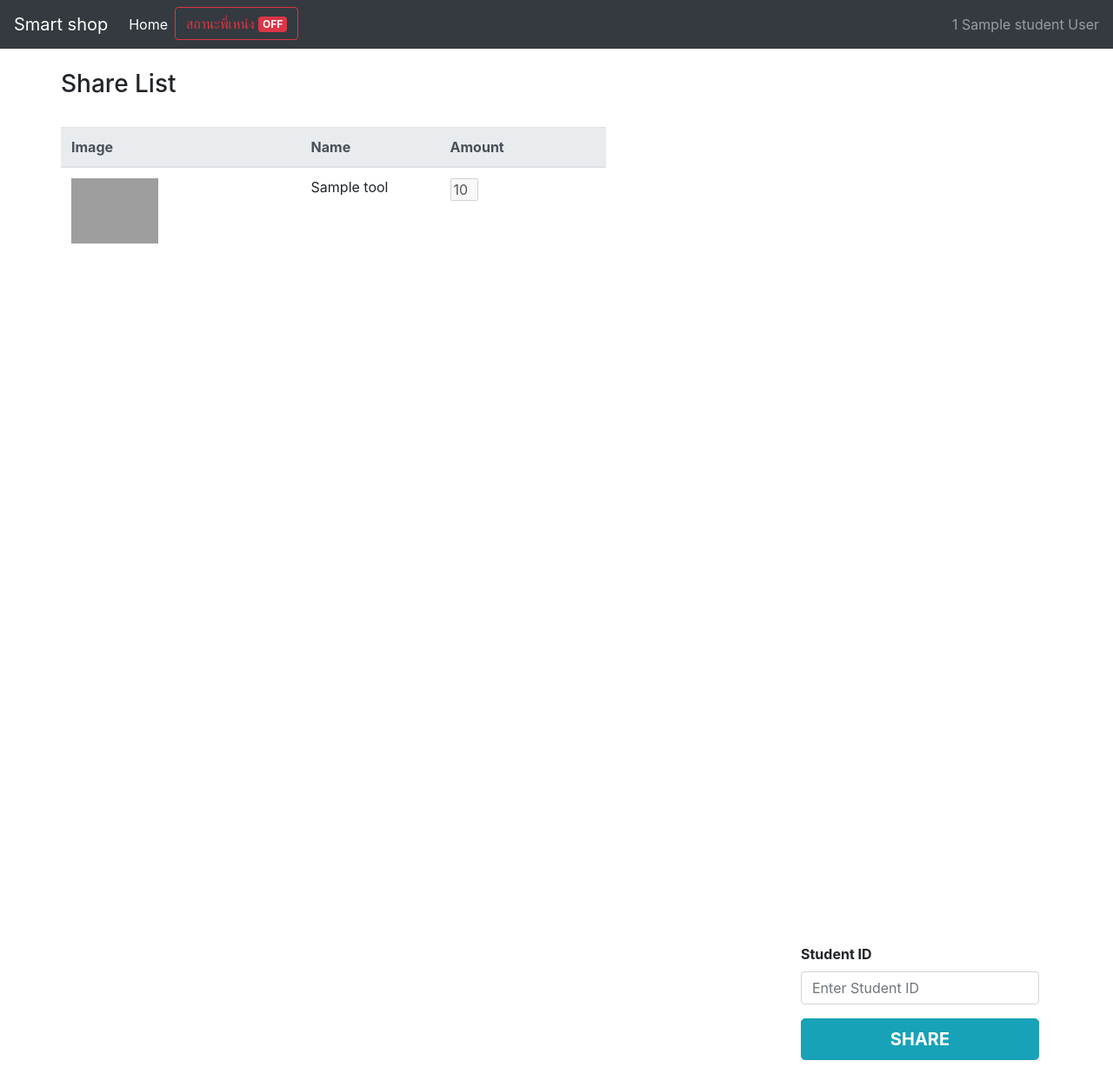
After one commit to teerameth/smart_shop, a Flask app: template templates/shareList.html in a window 1280 px wide. The commit adds this page. Shown: the whole page at 87% size. Run offline with Flask 2, Linux system fonts and the light colour scheme; the template is opened without the code that fills it: most values are stand-ins (such as "Sample title", 1, 10 or a date in 2020); some libraries are stand-ins or nearby versions; grey boxes are pictures that could not be loaded.

Commit message:
แก้share

```diff
--- a/finalProject.py
+++ b/finalProject.py
@@ -170,9 +170,12 @@ def allToolList(student_id):
 @login_required
 def shareToolList(student_id, toollist_id):
     if(current_user.is_authenticated and editor.get_student_by_id(student_id).id == current_user.id):
-        pass #code here
-        return  "{0} ใส่รหัสนักศึกษาเพื่อ Share tool list {1}".format(student_id, toollist_id)
+        student = editor.get_student_by_id(str(student_id))
+        status = content()
+        toollist = editor.get_tool_list_by_id(toollist_id)
+        return render_template('shareList.html', student = student , status=status, toollist=toollist, toollist_id = toollist_id)
     else: return redirect(url_for('logout'))
+
 
 @app.route('/user/<int:student_id>/new')
 @login_required
--- /dev/null
+++ b/templates/shareList.html
@@ -0,0 +1,137 @@
+<html>
+	<head>
+			<script src="https://ajax.googleapis.com/ajax/libs/jquery/3.1.1/jquery.min.js"></script>
+		<link rel="stylesheet" href="https://stackpath.bootstrapcdn.com/bootstrap/4.3.1/css/bootstrap.min.css" integrity="sha384-ggOyR0iXCbMQv3Xipma34MD+dH/1fQ784/j6cY/iJTQUOhcWr7x9JvoRxT2MZw1T" crossorigin="anonymous">
+		<style>
+			.zoom{
+				width: 100;
+				transition: transfrom .3s;
+			}
+			.zoom:hover{
+				-ms-transform: scale(2); /* IE 9 */
+  				-webkit-transform: scale(2); /* Safari 3-8 */
+  				transform: scale(2);
+			}
+            @media screen and (max-width: 450px) {
+                .login-form{
+                    margin-top: 10%;
+                }
+            }
+            @media screen and (min-width: 768px){
+                .main{
+                    margin-left: 42%;
+                }
+                .login-form{
+                    margin-top: 70%;
+                }
+            }
+		</style>
+	</head>
+	<body>
+		<nav class="navbar navbar-expand-lg navbar-dark bg-dark">
+			<a class="navbar-brand" href="#">Smart shop</a>
+			<button class="navbar-toggler" type="button" data-toggle="collapse" data-target="#navbarSupportedContent" aria-controls="navbarSupportedContent" aria-expanded="false" aria-label="Toggle navigation">
+				<span class="navbar-toggler-icon"></span>
+			</button>
+
+			<div class="collapse navbar-collapse" id="navbarSupportedContent">
+			  <ul class="navbar-nav mr-auto">
+				<li class="nav-item active">
+				  <a class="nav-link" href="/user/{{student.student_university_ID}}" >Home <span class="sr-only">(current)</span></a>
+				</li>
+				<li class="nav-item">
+					<button class="btn btn-outline-success my-2 my-sm-0" type="submit" id="on">
+						สถานะพี่เหน่ง <span class="badge badge-success">ON</span>
+					</button>
+					<button class="btn btn-outline-danger my-2 my-sm-0" type="submit" id="off">
+						สถานะพี่เหน่ง <span class="badge badge-danger">OFF</span>
+					</button>
+				</li>
+
+				</ul>
+				<form class="form-inline my-2 my-lg-0">
+					<span class="navbar-text">
+						{{student.student_university_ID}}  {{student.name}} {{student.surname}}
+					</span>
+				</form>
+			</div>
+		  </nav>
+
+		<br>
+
+		<div class="container">
+			<div class="row" >
+				<h3>Share List</h3>
+				{% if have_stock == True %}
+					&nbsp;&nbsp;&nbsp;&nbsp;&nbsp;&nbsp;&nbsp;&nbsp;&nbsp;&nbsp;<a class="btn btn-success btn-xs" href="/user/{{student.student_university_ID}}/{{toollist.id}}/confirm" >Submit</a>
+				{% endif %}
+				{% if have_stock == False %}
+					&nbsp;&nbsp;&nbsp;&nbsp;&nbsp;&nbsp;&nbsp;&nbsp;&nbsp;&nbsp;<a class="btn btn-success btn-xs" >Submit</a>
+					<font color="red">not enough item in stock</font>
+					&nbsp;&nbsp;&nbsp;&nbsp;&nbsp;&nbsp;&nbsp;&nbsp;&nbsp;&nbsp;<a class="btn btn-success btn-xs" href="/user/{{student.student_university_ID}}/{{toollist.id}}/auto_adjust" >ปรับจำนวนของอัตโนมัติ</a>
+				{% endif %}
+			</div><br>
+
+			<div class="row" id= "row2" >
+				<table class="table" id="table2" style="width:55%; float:right">
+						<thead class= "thead-light">
+							<tr>
+								<th scope="col">Image</th>
+								<th scope="col" style="width: 10rem">Name</th>
+								<th scope="col">Amount</th>
+							</tr>
+						</thead>
+						<tbody id="tableProducts">
+							{% for order in toollist.orders %}
+							<tr>
+								{% if order.tool.picture == "" %}
+								<td><img class="zoom" src="{{ url_for('static', filename='picture/no-image.png') }}" alt ="NoIMG"></td>
+								{% else %}
+								<td><img class="zoom" src="{{ url_for('static', filename='picture/' + order.tool.picture + '.jpg') }}" alt ="NoIMG"></td>
+								{% endif %}
+								<td style="width: 10rem">{{order.tool.name}}</td>
+								    <td>
+											<input style="width: 2rem;" name="amout" value="{{order.amount}}" disabled>
+									</td>
+
+							</tr>
+							{% endfor %}
+
+						</tbody>
+						<tfoot id= "total">
+
+						</tfoot>
+					</table>
+            </div>
+
+            <div class="login-form" style="float: right;">
+                    <form >
+                       <div class="form-group">
+                          <label for="username_field"><b>Student ID</b></label>
+                          <input type="text" class="form-control" placeholder="Enter Student ID" name="username_field" required auto>
+                       </div>
+                       <button class="btn btn-lg btn-info btn-block btn-login text-uppercase font-weight-bold mb-2" type="submit">Share</button>
+                    </form>
+            </div>
+
+		</div>
+		<script type=text/javascript>
+			function getUpdate() {
+				$.getJSON("/status",
+						function (data) {
+							var status = data.status;
+							if(status == '1'){
+								$('#on').show()
+								$('#off').hide()
+							}
+							else{
+								$('#on').hide()
+								$('#off').show()
+							}
+						}
+				);
+			}
+			setInterval('getUpdate()', 100);
+		</script>
+	    </body>
+</html>
```
Also changed, not shown: templates/mainmenu.html (+16 -12 lines), static/picture/share1.png (added).
